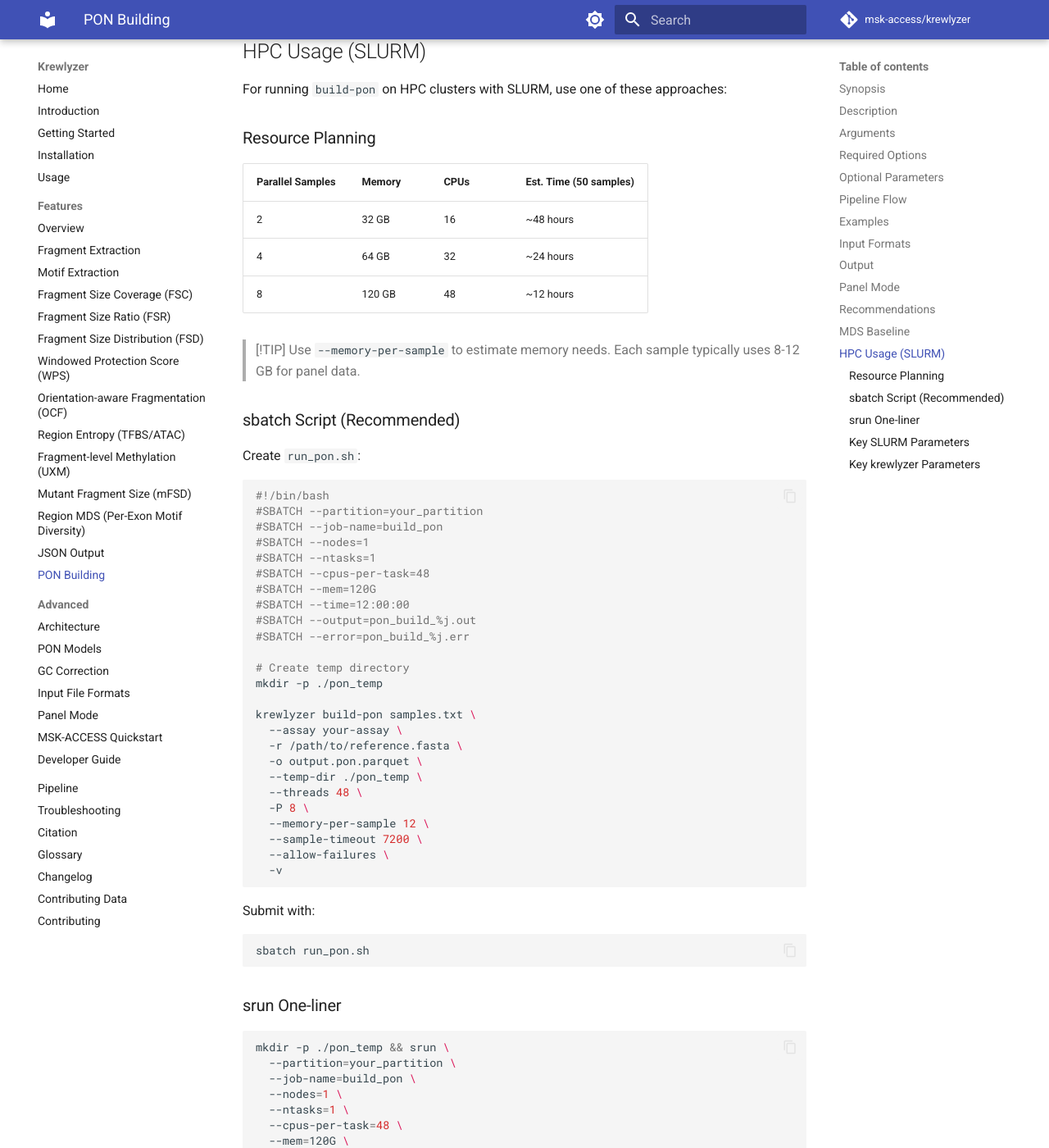
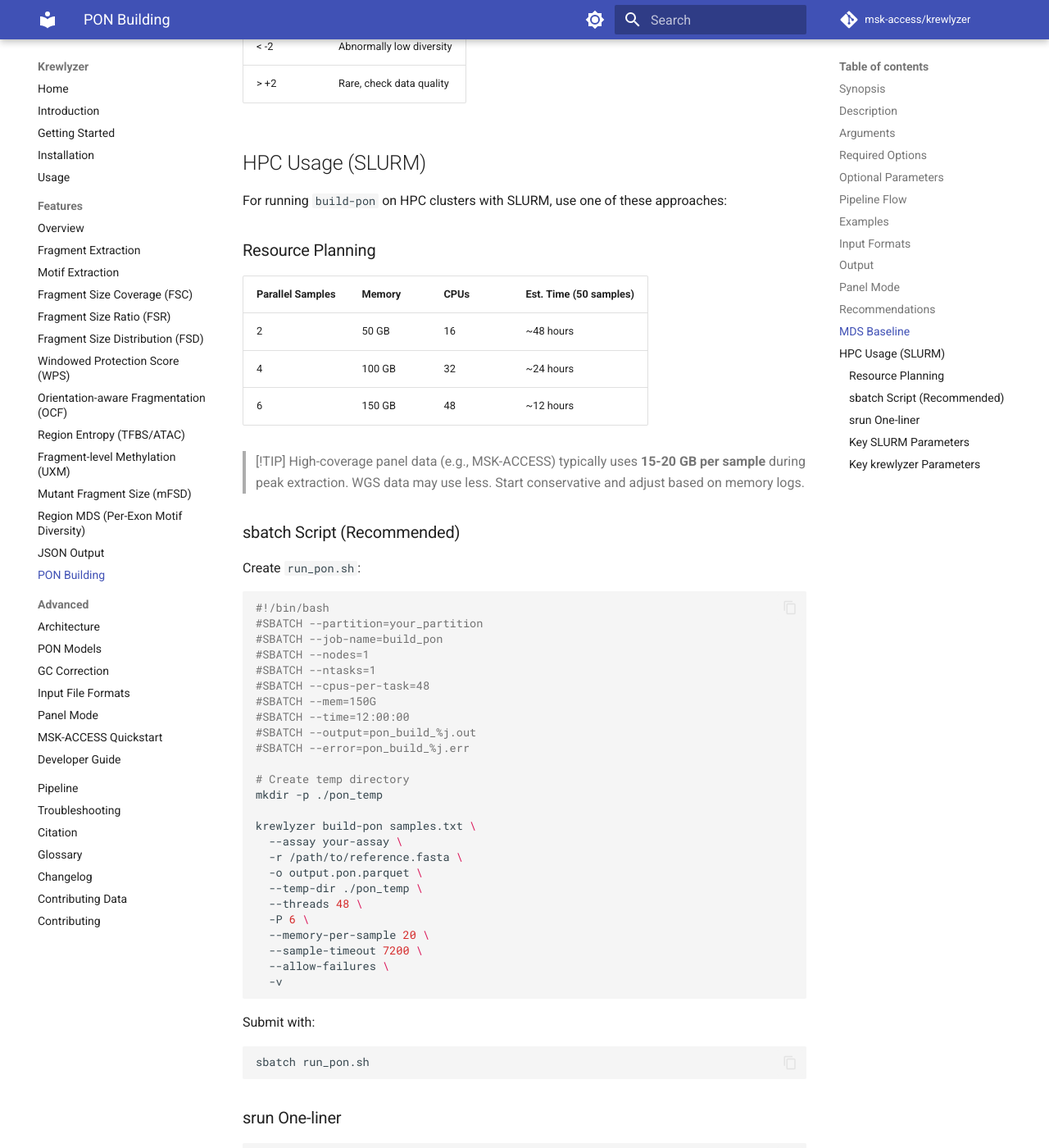
Before and after one commit to msk-access/krewlyzer, an MkDocs documentation site: the page built from docs/features/build-pon.md, in a window 1280 px wide and 1400 px high, scrolled down 5600 px. Shown: the whole window at 82% size. Built offline with MkDocs 1.6.1 and Material for MkDocs 9.7.7, drawn with Linux system fonts in a browser that asks for light colours; comment, search, counter and statistics services are not loaded; some of the changed text lies outside the part shown.

Commit message:
Fixing memory

````diff
--- a/docs/features/build-pon.md
+++ b/docs/features/build-pon.md
@@ -48,6 +48,9 @@
 | `--temp-dir` | System temp | Directory for temporary files |
 | `-p, --threads` | 4 | Total threads (divided among parallel samples) |
 | `-P, --parallel-samples` | 1 | Number of samples to process in parallel |
+| `--memory-per-sample` | 12 | Expected memory per sample in GB (panel: 12-20, WGS: 4-8) |
+| `--sample-timeout` | 3600 | Max seconds per sample (0=no timeout) |
+| `--allow-failures` | False | Continue if a sample fails |
 | `--require-proper-pair` | False | Only properly paired reads |
 | `-v, --verbose` | False | Verbose output |
 
@@ -230,12 +233,12 @@
 
 | Parallel Samples | Memory | CPUs | Est. Time (50 samples) |
 |-----------------|--------|------|------------------------|
-| 2 | 32 GB | 16 | ~48 hours |
-| 4 | 64 GB | 32 | ~24 hours |
-| 8 | 120 GB | 48 | ~12 hours |
+| 2 | 50 GB | 16 | ~48 hours |
+| 4 | 100 GB | 32 | ~24 hours |
+| 6 | 150 GB | 48 | ~12 hours |
 
 > [!TIP]
-> Use `--memory-per-sample` to estimate memory needs. Each sample typically uses 8-12 GB for panel data.
+> High-coverage panel data (e.g., MSK-ACCESS) typically uses **15-20 GB per sample** during peak extraction. WGS data may use less. Start conservative and adjust based on memory logs.
 
 ### sbatch Script (Recommended)
 
@@ -248,7 +251,7 @@
 #SBATCH --nodes=1
 #SBATCH --ntasks=1
 #SBATCH --cpus-per-task=48
-#SBATCH --mem=120G
+#SBATCH --mem=150G
 #SBATCH --time=12:00:00
 #SBATCH --output=pon_build_%j.out
 #SBATCH --error=pon_build_%j.err
@@ -262,8 +265,8 @@
   -o output.pon.parquet \
   --temp-dir ./pon_temp \
   --threads 48 \
-  -P 8 \
-  --memory-per-sample 12 \
+  -P 6 \
+  --memory-per-sample 20 \
   --sample-timeout 7200 \
   --allow-failures \
   -v
@@ -283,14 +286,14 @@
   --nodes=1 \
   --ntasks=1 \
   --cpus-per-task=48 \
-  --mem=120G \
+  --mem=150G \
   --time=12:00:00 \
   krewlyzer build-pon samples.txt \
     --assay your-assay \
     -r /path/to/reference.fasta \
     -o output.pon.parquet \
     --temp-dir ./pon_temp \
-    --threads 48 -P 8 --memory-per-sample 12 \
+    --threads 48 -P 6 --memory-per-sample 20 \
     --sample-timeout 7200 --allow-failures -v \
   2>&1 | tee pon_build.log
 ```
@@ -302,15 +305,15 @@
 | `--nodes=1` | 1 | Single node (Python multiprocessing doesn't span nodes) |
 | `--ntasks=1` | 1 | One main process (parallelism handled internally) |
 | `--cpus-per-task` | 48 | All CPUs available to the process |
-| `--mem` | 120G | 8 samples × 12 GB + buffer |
+| `--mem` | 150G | 6 samples × 20 GB + buffer |
 
 ### Key krewlyzer Parameters
 
 | Parameter | Example | Description |
 |-----------|---------|-------------|
-| `-P` / `--parallel-samples` | 8 | Concurrent samples (internal workers) |
+| `-P` / `--parallel-samples` | 6 | Concurrent samples (internal workers) |
 | `--threads` | 48 | Total threads (divided among workers) |
-| `--memory-per-sample` | 12 | Memory hint for auto-mode |
+| `--memory-per-sample` | 20 | Memory hint for auto-mode (panel: 15-20 GB) |
 | `--sample-timeout` | 7200 | Per-sample timeout in seconds (2 hours) |
 | `--temp-dir` | ./pon_temp | Local scratch directory |
 | `--allow-failures` | - | Continue if a sample fails |
````
Also changed, not shown: 1 other file.
